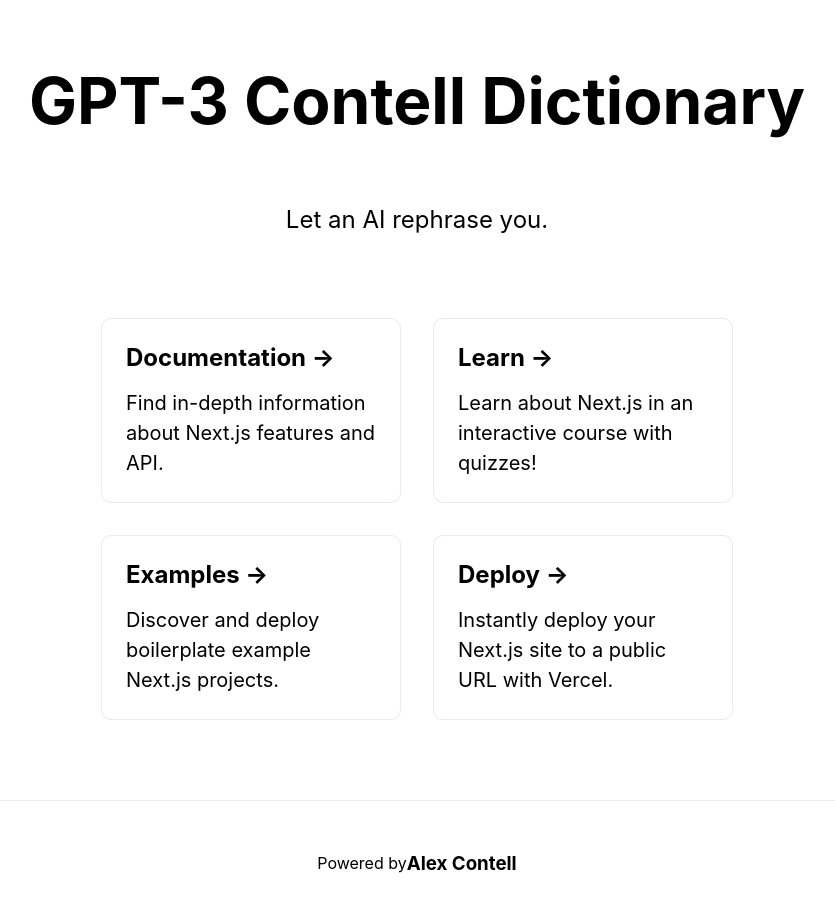
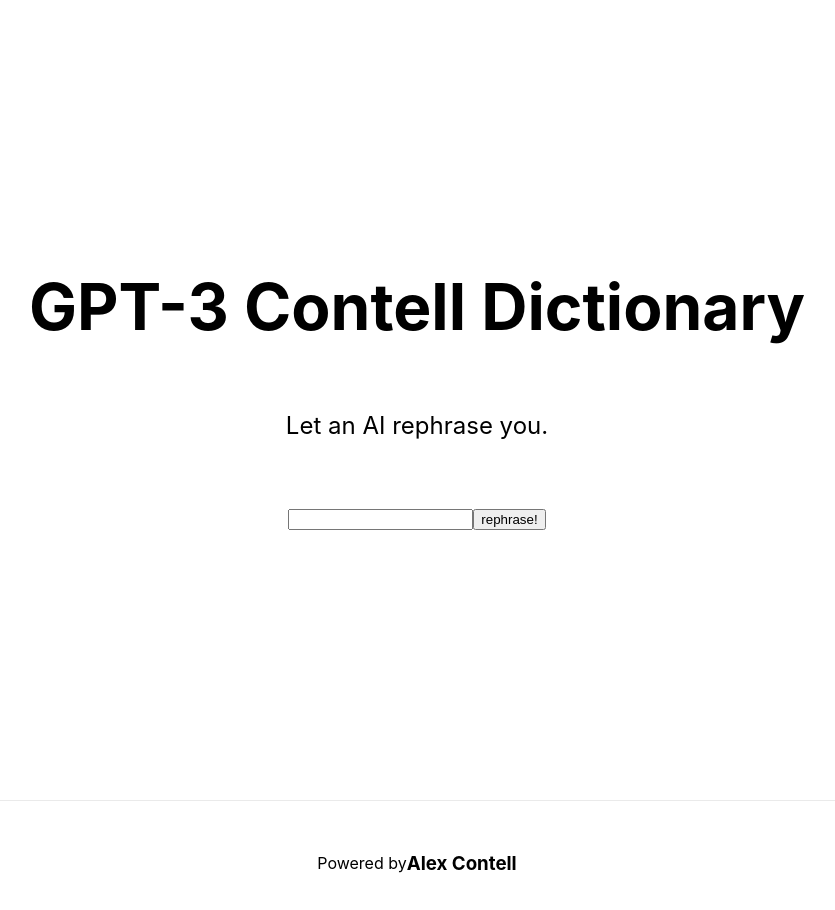
Before and after one commit to acm-sp85/gpt3-rephrase, a Next.js app: page / in a window 1280 px wide. Shown: the top 910 px of the page, without its empty margins (223-1058 px from the left). Built offline with nearby package versions, Linux system fonts and the light colour scheme.

Commit message:
form created. displaying input in console

```diff
--- a/pages/index.js
+++ b/pages/index.js
@@ -1,8 +1,15 @@
 import Head from 'next/head';
 import Image from 'next/image';
 import styles from '../styles/Home.module.css';
+import { useState } from 'react';
 
 export default function Home() {
+  const [target, setTarget] = useState('');
+
+  const rephrase = (e) => {
+    e.preventDefault();
+    console.log(target);
+  };
   return (
     <div className={styles.container}>
       <Head>
@@ -15,8 +22,21 @@
         <h1 className={styles.title}>GPT-3 Contell Dictionary</h1>
 
         <p className={styles.description}>Let an AI rephrase you.</p>
-
-        <div className={styles.grid}>
+        <div>
+          <form>
+            <input
+              type="text"
+              name="target"
+              id="target"
+              value={target}
+              onChange={(e) => setTarget(e.target.value)}
+            />
+            <button type="submit" onClick={rephrase}>
+              rephrase!
+            </button>
+          </form>
+        </div>
+        {/* <div className={styles.grid}>
           <a href="https://nextjs.org/docs" className={styles.card}>
             <h2>Documentation &rarr;</h2>
             <p>Find in-depth information about Next.js features and API.</p>
@@ -44,7 +64,7 @@
               Instantly deploy your Next.js site to a public URL with Vercel.
             </p>
           </a>
-        </div>
+        </div> */}
       </main>
 
       <footer className={styles.footer}>
```
